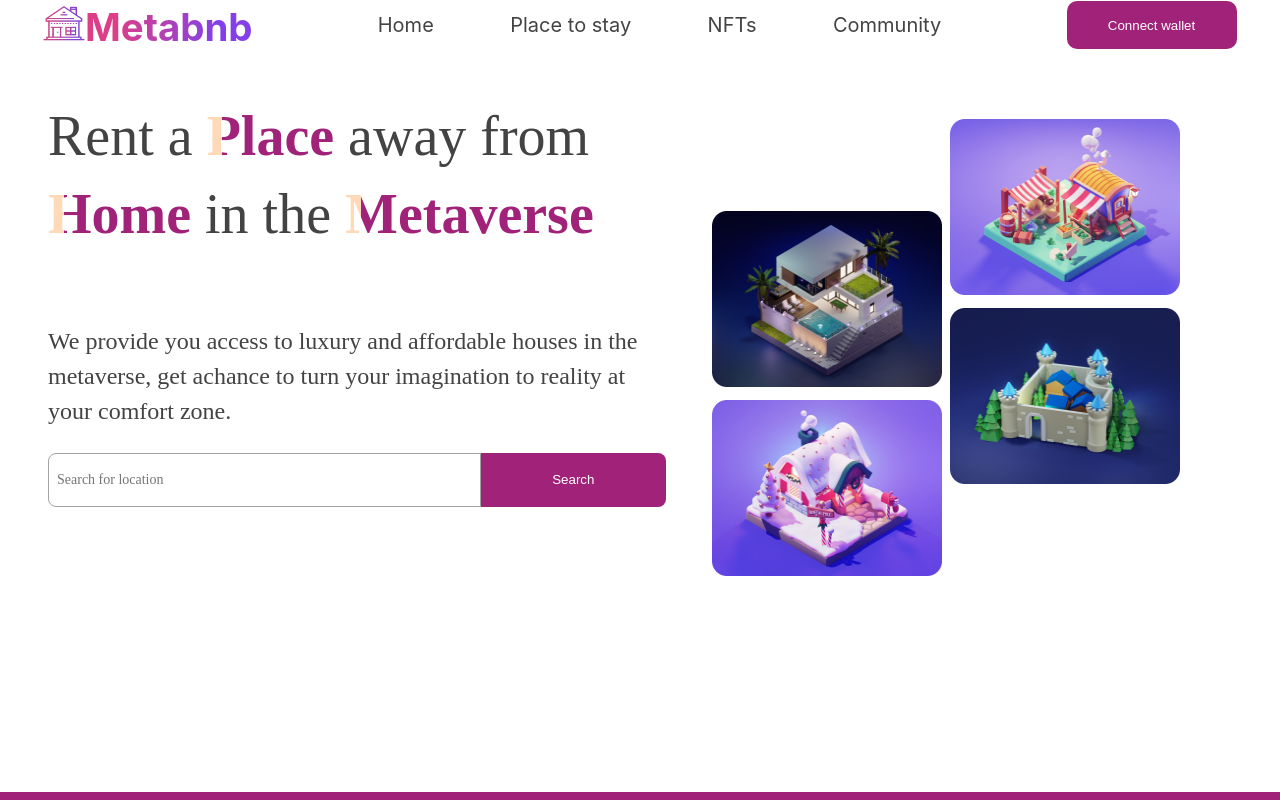
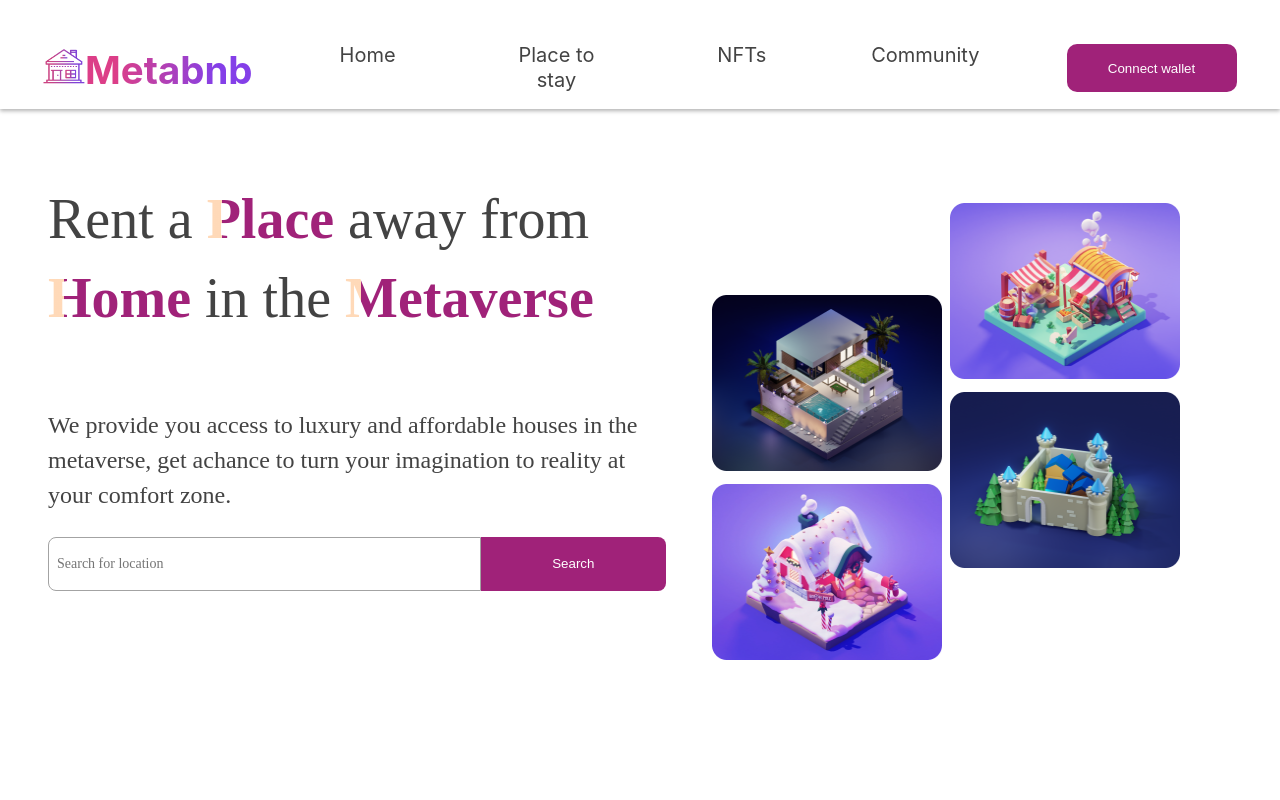
Before and after one commit to Emmanuel-Ibekwe/hng-metabnb-task, a React (Create React App) app: page / in a window 1280 px wide. Shown: the top 800 px of the page. Built offline with nearby package versions, Linux system fonts and the light colour scheme; a web font is replaced by a local one.

Commit message:
style: Made the topnav fixed to the top and add some styles to both the TopNavigtion component

```diff
--- a/src/components/MainContent/MainContent.module.css
+++ b/src/components/MainContent/MainContent.module.css
@@ -1,7 +1,7 @@
 .first-section {
   display: flex;
   padding: 0 3rem 0 3rem;
-  margin: 0;
+  margin-top: 8.37rem;
   height: 742px;
 }
 
--- a/src/components/MainHeader/TopNavigation.module.css
+++ b/src/components/MainHeader/TopNavigation.module.css
@@ -1,7 +1,18 @@
 .top-nav {
+  position: fixed;
+  top: 0;
+  left: 0;
+  right: 0;
+  width: 100%;
+  background: #fff;
+  z-index: 10;
+  padding-top: 2.6875rem;
+  padding-bottom: 1rem;
   display: flex;
   justify-content: space-around;
   align-items: center;
+  margin: 0;
+  box-shadow: 0 2px 4px rgba(0, 0, 0, 0.3);
 }
 
 .top-nav ul {
@@ -10,8 +21,8 @@
   padding: 0;
   overflow: hidden;
   display: flex;
-  justify-content: space-around;
   align-items: baseline;
+  gap: 6.5625rem;
   width: 50%;
 }
 
@@ -39,6 +50,7 @@
   margin: 0;
   justify-content: flex-start;
   align-items: baseline;
+  cursor: pointer;
 }
 
 img {
@@ -55,6 +67,7 @@ img {
   color: #434343;
   font-size: 1.25rem;
   line-height: 1.56rem;
+  cursor: pointer;
 }
 
 .top-nav button {
@@ -65,4 +78,5 @@ img {
   background: linear-gradient(90deg, #a02279 11.45%, #a02279 11.45%);
   border-radius: 10px;
   border: none;
+  cursor: pointer;
 }
```
